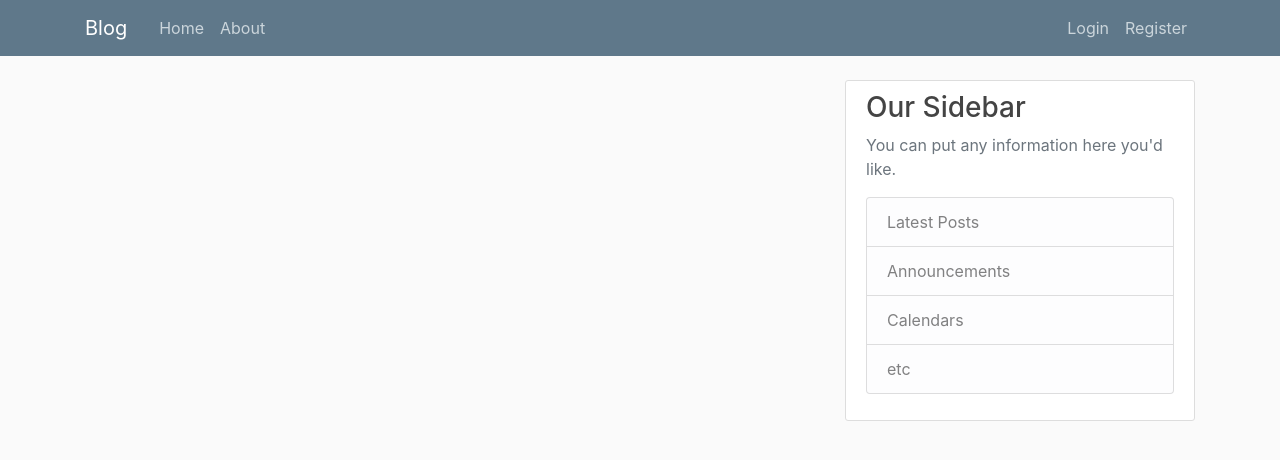
After one commit to Hammad214508/Blog-Application, a Django app: template project/blog/templates/blog/base.html in a window 1280 px wide. The commit adds this page. Shown: the top 460 px of the page. Run offline with Django 3.2, Linux system fonts and the light colour scheme; the template is opened without the code that fills it, so the values that code supplies are empty; some libraries are stand-ins or nearby versions.

```diff
--- /dev/null
+++ b/project/blog/static/blog/main.css
@@ -0,0 +1,84 @@
+body {
+  background: #fafafa;
+  color: #333333;
+  margin-top: 5rem;
+}
+
+h1, h2, h3, h4, h5, h6 {
+  color: #444444;
+}
+
+ul {
+  margin: 0;
+}
+
+.bg-steel {
+  background-color: #5f788a;
+}
+
+.site-header .navbar-nav .nav-link {
+  color: #cbd5db;
+}
+
+.site-header .navbar-nav .nav-link:hover {
+  color: #ffffff;
+}
+
+.site-header .navbar-nav .nav-link.active {
+  font-weight: 500;
+}
+
+.content-section {
+  background: #ffffff;
+  padding: 10px 20px;
+  border: 1px solid #dddddd;
+  border-radius: 3px;
+  margin-bottom: 20px;
+}
+
+.article-title {
+  color: #444444;
+}
+
+a.article-title:hover {
+  color: #428bca;
+  text-decoration: none;
+}
+
+.article-content {
+  white-space: pre-line;
+}
+
+.article-img {
+  height: 65px;
+  width: 65px;
+  margin-right: 16px;
+}
+
+.article-metadata {
+  padding-bottom: 1px;
+  margin-bottom: 4px;
+  border-bottom: 1px solid #e3e3e3
+}
+
+.article-metadata a:hover {
+  color: #333;
+  text-decoration: none;
+}
+
+.article-svg {
+  width: 25px;
+  height: 25px;
+  vertical-align: middle;
+}
+
+.account-img {
+  height: 125px;
+  width: 125px;
+  margin-right: 20px;
+  margin-bottom: 16px;
+}
+
+.account-heading {
+  font-size: 2.5rem;
+}
--- /dev/null
+++ b/project/blog/templates/blog/base.html
@@ -0,0 +1,71 @@
+{% load static %}
+<!DOCTYPE HTML>
+<html lang="en">
+<head>
+    <head>
+      <!-- Required meta tags -->
+      <meta charset="utf-8">
+      <meta name="viewport" content="width=device-width, initial-scale=1, shrink-to-fit=no">
+
+      <!-- Bootstrap CSS -->
+      <link rel="stylesheet" href="https://maxcdn.bootstrapcdn.com/bootstrap/4.0.0/css/bootstrap.min.css" integrity="sha384-Gn5384xqQ1aoWXA+058RXPxPg6fy4IWvTNh0E263XmFcJlSAwiGgFAW/dAiS6JXm" crossorigin="anonymous">
+
+      <link rel="stylesheet" type="text/css" href="{% static 'blog/main.css' %}">
+
+      {% if title %}
+        <title>Django Blog - {{ title }}</title>
+      {% else %}
+          <title>Django Blog</title>
+      {% endif %}
+</head>
+
+<body>
+    <header class="site-header">
+      <nav class="navbar navbar-expand-md navbar-dark bg-steel fixed-top">
+        <div class="container">
+          <a class="navbar-brand mr-4" href="{% url 'blog-home' %}">Blog</a>
+          <button class="navbar-toggler" type="button" data-toggle="collapse" data-target="#navbarToggle" aria-controls="navbarToggle" aria-expanded="false" aria-label="Toggle navigation">
+          <span class="navbar-toggler-icon"></span>
+          </button>
+          <div class="collapse navbar-collapse" id="navbarToggle">
+            <div class="navbar-nav mr-auto">
+              <a class="nav-item nav-link" href="{% url 'blog-home' %}">Home</a>
+              <a class="nav-item nav-link" href="{% url 'blog-about'%}">About</a>
+            </div>
+            <!-- Navbar Right Side -->
+            <div class="navbar-nav">
+              <a class="nav-item nav-link" href="#">Login</a>
+              <a class="nav-item nav-link" href="#">Register</a>
+            </div>
+          </div>
+        </div>
+      </nav>
+    </header>
+
+    <main role="main" class="container">
+      <div class="row">
+        <div class="col-md-8">
+          {% block content %}{% endblock %}
+        </div>
+        <div class="col-md-4">
+          <div class="content-section">
+            <h3>Our Sidebar</h3>
+            <p class='text-muted'>You can put any information here you'd like.
+              <ul class="list-group">
+                <li class="list-group-item list-group-item-light">Latest Posts</li>
+                <li class="list-group-item list-group-item-light">Announcements</li>
+                <li class="list-group-item list-group-item-light">Calendars</li>
+                <li class="list-group-item list-group-item-light">etc</li>
+              </ul>
+            </p>
+          </div>
+        </div>
+      </div>
+    </main>
+    <!-- Optional JavaScript -->
+    <!-- jQuery first, then Popper.js, then Bootstrap JS -->
+    <script src="https://code.jquery.com/jquery-3.2.1.slim.min.js" integrity="sha384-KJ3o2DKtIkvYIK3UENzmM7KCkRr/rE9/Qpg6aAZGJwFDMVNA/GpGFF93hXpG5KkN" crossorigin="anonymous"></script>
+    <script src="https://cdnjs.cloudflare.com/ajax/libs/popper.js/1.12.9/umd/popper.min.js" integrity="sha384-ApNbgh9B+Y1QKtv3Rn7W3mgPxhU9K/ScQsAP7hUibX39j7fakFPskvXusvfa0b4Q" crossorigin="anonymous"></script>
+    <script src="https://maxcdn.bootstrapcdn.com/bootstrap/4.0.0/js/bootstrap.min.js" integrity="sha384-JZR6Spejh4U02d8jOt6vLEHfe/JQGiRRSQQxSfFWpi1MquVdAyjUar5+76PVCmYl" crossorigin="anonymous"></script>
+</body>
+</html>
```
Also changed, not shown: project/blog/templates/blog/about.html (+3 -19 lines), project/blog/templates/blog/home.html (+13 -21 lines), project/db.sqlite3, 1 other file.
